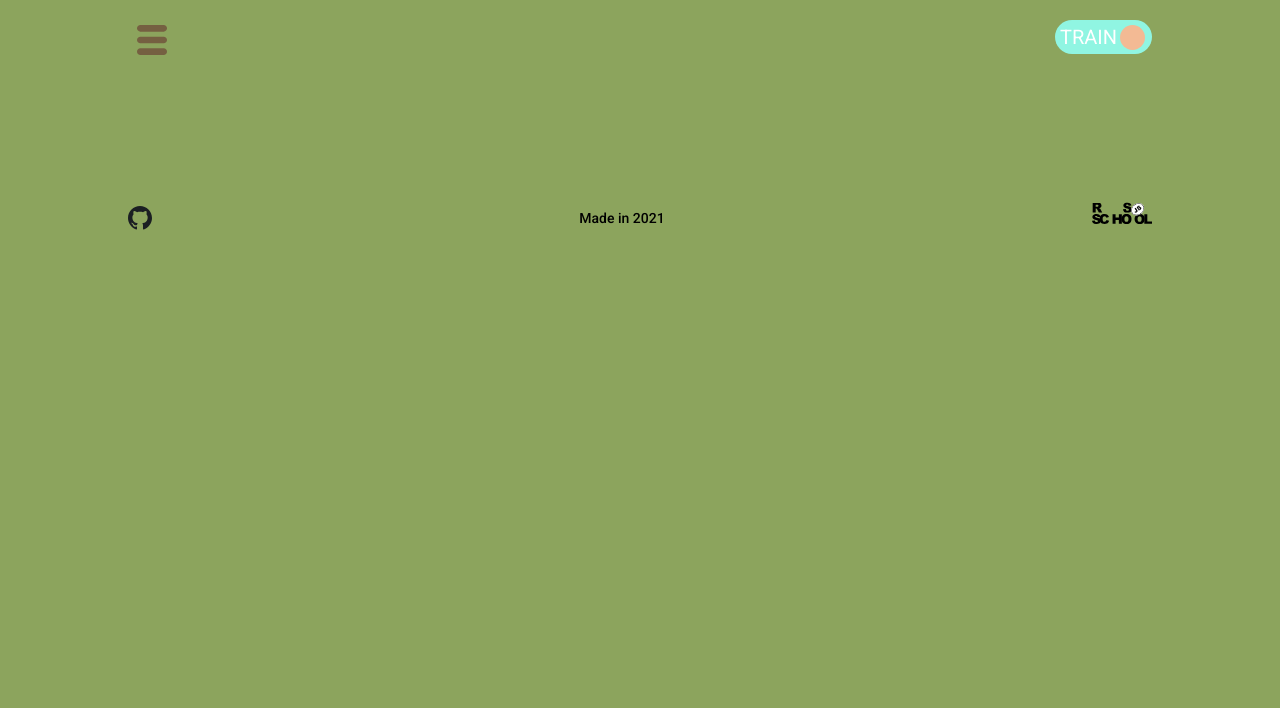
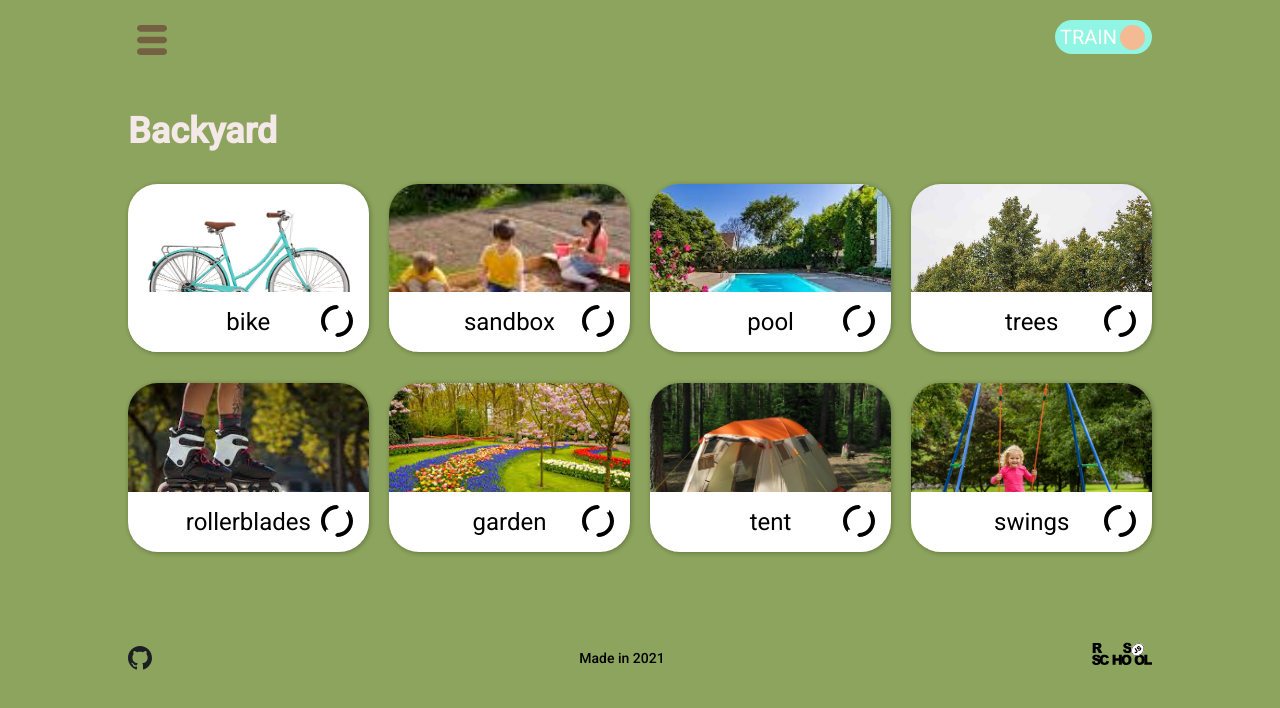
Before and after one commit to Ghuseynova/rs-school-tasks-2021, a React (Create React App) app in the folder english-for-kids-base/: page /Backyard in a window 1280 px wide. Shown: the top 708 px of the page. Built offline with nearby package versions, Linux system fonts and the light colour scheme; data requests are answered from the project's data file.

Commit message:
refactor: refactor code, delete console logs and so on

```diff
--- a/english-for-kids-base/src/App.tsx
+++ b/english-for-kids-base/src/App.tsx
@@ -1,15 +1,12 @@
 import React from 'react';
-import { useSelector } from 'react-redux';
-import { BrowserRouter as Router, Switch, Route, useParams } from 'react-router-dom';
+import { BrowserRouter as Router, Route } from 'react-router-dom';
 import Footer from './components/footer';
 import Header from './components/header';
 import Message from './components/message';
 import Category from './pages/category';
 import Main from './pages/main';
-import { getAudios } from './store/selectors';
 
 function App(): JSX.Element {
-  const audios = useSelector(getAudios);
   return (
     <Router>
       <div className="App">
--- a/english-for-kids-base/src/components/category-cards/category-cards.tsx
+++ b/english-for-kids-base/src/components/category-cards/category-cards.tsx
@@ -1,5 +1,5 @@
 import React, { useEffect } from 'react';
-import { useSelector, useDispatch } from 'react-redux';
+import { useDispatch, useSelector } from 'react-redux';
 import { fetchCategories } from '../../store/actions';
 import { getCategories, getIsPlay } from '../../store/selectors';
 import { Category } from '../../type';
--- a/english-for-kids-base/src/components/word-card/word-card.tsx
+++ b/english-for-kids-base/src/components/word-card/word-card.tsx
@@ -2,8 +2,7 @@ import React, { useState } from 'react';
 import { useSelector, useDispatch } from 'react-redux';
 import { useHistory } from 'react-router-dom';
 import { finishGame, setAudios, setCircle, setPlayedAudio } from '../../store/actions';
-import { getAudios, getCircles, getIsPlay, getPlayedAudio } from '../../store/selectors';
-import { GAME_FINISHED } from '../../store/types';
+import { getAudios, getCircles, getIsGameStarted, getIsPlay, getPlayedAudio } from '../../store/selectors';
 import { getRandomAudio, playAudio } from '../../utils';
 import FlipElement from '../flip-element';
 
@@ -23,6 +22,7 @@ const WordCard = ({ word, audioSrc, translation, image, className }: WordCardTyp
   const dispatch = useDispatch();
   const history = useHistory();
   const isPlay = useSelector(getIsPlay);
+  const isGameStarted = useSelector(getIsGameStarted);
   const audios = useSelector(getAudios);
   const circles = useSelector(getCircles);
   const playedAudio = useSelector(getPlayedAudio);
@@ -31,13 +31,15 @@ const WordCard = ({ word, audioSrc, translation, image, className }: WordCardTyp
   function handleClick() {
     if (!isPlay) {
       playAudio(audioSrc);
-    } else if (audioSrc === playedAudio) {
+    }
+
+    if (isGameStarted) {
+      if (audioSrc === playedAudio) {
         const filteredAudios = audios.filter(audio => audio !== playedAudio);
         setIsCorrect(!isCorrect);
         playAudio('audio/right.mp3');
         dispatch(setCircle('fill'));
 
-      console.log(filteredAudios);
         window.setTimeout(() => {
           const randomAudio = getRandomAudio(filteredAudios);
           playAudio(randomAudio);
@@ -45,8 +47,6 @@ const WordCard = ({ word, audioSrc, translation, image, className }: WordCardTyp
           dispatch(setAudios(filteredAudios));
 
           if (audios.length === minAudioLength) {
-          console.log('empty');
-
             if (circles.indexOf('empty') === -1) {
               history.push('/win');
             } else {
@@ -62,6 +62,7 @@ const WordCard = ({ word, audioSrc, translation, image, className }: WordCardTyp
       } else {
         playAudio('audio/wrong.mp3');
         dispatch(setCircle('empty'));
+      }
     }
   }
 
@@ -82,7 +83,7 @@ const WordCard = ({ word, audioSrc, translation, image, className }: WordCardTyp
   return (
     <div
       className={`word ${className} ${isFlipped ? 'word--is-flip' : ''} ${isPlay ? 'word--is-play' : ''} ${
-        isCorrect ? 'word--is-correct' : ''
+        isCorrect && isPlay ? 'word--is-correct' : ''
       }`}
       onMouseLeave={handleMouseLive}
     >
--- a/english-for-kids-base/src/pages/category/category.scss
+++ b/english-for-kids-base/src/pages/category/category.scss
@@ -9,6 +9,10 @@
     display: flex;
     align-items: center;
     justify-content: space-between;
+
+    @media screen and (max-width: 1000px) {
+      flex-direction: column;
+    }
   }
 
   &__circle {
--- a/english-for-kids-base/src/pages/category/category.tsx
+++ b/english-for-kids-base/src/pages/category/category.tsx
@@ -2,7 +2,7 @@ import React, { useEffect } from 'react';
 import { useDispatch, useSelector } from 'react-redux';
 import Button from '../../components/button';
 import WordCards from '../../components/word-cards';
-import { setAudios, setGameStart, setPlayedAudio } from '../../store/actions';
+import { fetchCategories, setAudios, setGameStart, setPlayedAudio } from '../../store/actions';
 import {
   getAudios,
   getCategories,
@@ -26,8 +26,6 @@ const Category = ({ match }: { match: { params: { category: string } } }): JSX.E
   const category = categories.find(item => item.category === match.params.category) || { words: [], category: '' };
   const audioArr = JSON.stringify(category.words.map(word => word.audioSrc));
 
-  console.log(circles);
-
   function handleStartBtn() {
     const randomAudio = getRandomAudio(audios);
     playAudio(randomAudio);
@@ -41,6 +39,7 @@ const Category = ({ match }: { match: { params: { category: string } } }): JSX.E
 
   useEffect(() => {
     dispatch(setAudios(JSON.parse(audioArr)));
+    dispatch(fetchCategories());
   }, [dispatch, audioArr]);
 
   return (
@@ -52,7 +51,7 @@ const Category = ({ match }: { match: { params: { category: string } } }): JSX.E
           {isPlay && (
             <div className="category__circles">
               {circles.length && circles
-                ? circles.map((circle, i) => {
+                ? circles.map(circle => {
                     if (circle === 'empty') {
                       return <span className="category__circle" key={Math.random() * 100} />;
                     }
--- a/english-for-kids-base/src/utils.ts
+++ b/english-for-kids-base/src/utils.ts
@@ -1,5 +1,3 @@
-import { Word } from './type';
-
 function getRandomAudio(audios: string[]): string {
   const randomAudio = audios[Math.floor(Math.random() * audios.length)];
   return randomAudio;
@@ -8,9 +6,7 @@ function getRandomAudio(audios: string[]): string {
 function playAudio(audioSrc: string): void {
   const audio = new Audio(`${process.env.PUBLIC_URL}/static/${audioSrc}`);
 
-  audio.play().catch(error => {
-    console.log(error);
-  });
+  audio.play();
 }
 
 export { getRandomAudio, playAudio };
```
Lines whose indentation alone changed are shown as unchanged.
